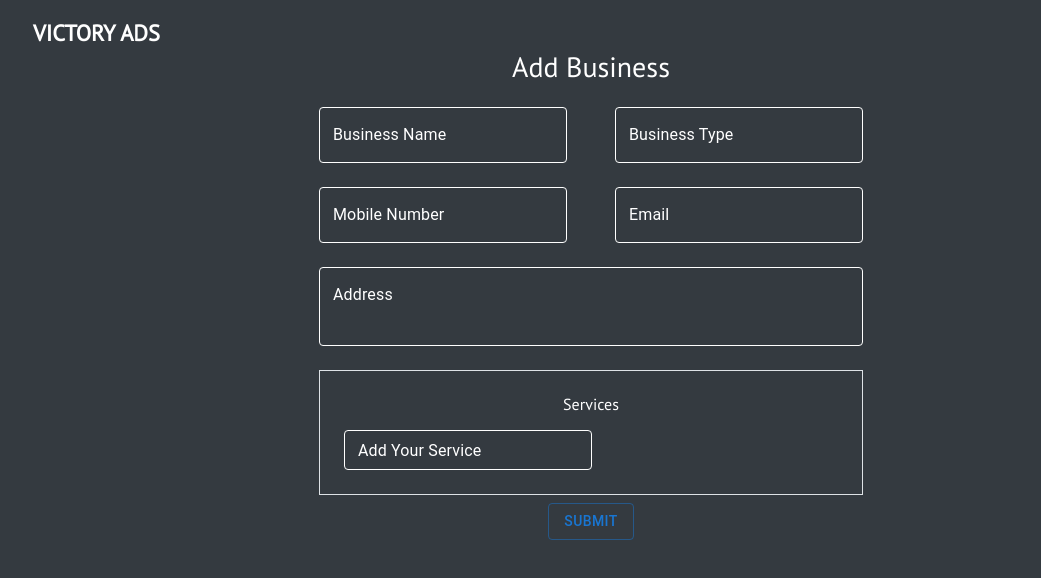
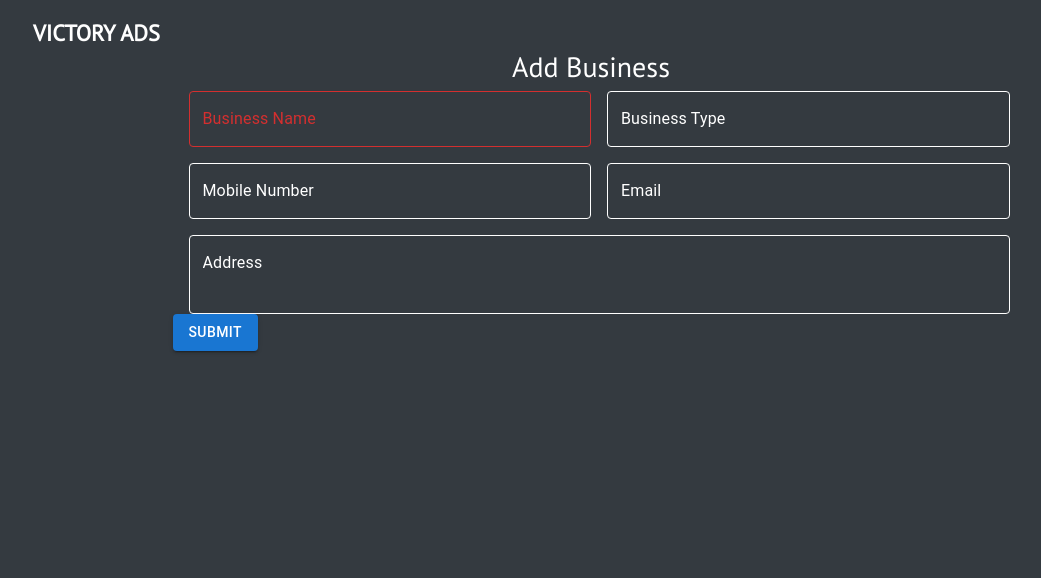
Before and after one commit to dasavarambharadwaj/victory-ads-ui, a React (Create React App) app: page /create in a window 1280 px wide. Shown: the top 578 px of the page, without its empty margins (49-1090 px from the left). Built offline with nearby package versions, Linux system fonts and the light colour scheme.

Commit message:
add form change

```diff
--- a/src/pages/AddBusiness/index.js
+++ b/src/pages/AddBusiness/index.js
@@ -1,7 +1,6 @@
-import TextField from "@mui/material/TextField";
-import Box from "@mui/material/Box";
-import Button from "@mui/material/Button";
-import Stack from "@mui/material/Stack";
+import { TextField, Button, Box, Grid, Paper } from "@mui/material";
+import { styled } from "@mui/material/styles";
+
 import { useState } from "react";
 
 function AddBusiness() {
@@ -10,9 +9,16 @@ function AddBusiness() {
   const [mobileNumber, setMobileNumber] = useState("");
   const [email, setEmail] = useState("");
   const [address, setAddress] = useState("");
+  const [errors, setErrors] = useState({ err: "" });
 
   const handleSubmit = (e) => {
     e.preventDefault();
+    if (businessName === "") {
+      let err = errors;
+      err.businessName = "value is required";
+    }
+    console.log("hello");
+
     const customer = {
       businessName,
       businessType,
@@ -20,56 +26,90 @@ function AddBusiness() {
       email,
       address,
     };
-
-
+  };
+  const checkRequiredValidations = (value, key) => {
+    const err = errors;
+    if (value === "") {
+      err[key] = "value is required";
+      setErrors(err);
+    } else {
+      err[key] = "";
+      setErrors(err);
+    }
   };
   return (
     <>
       <h3 className="text-center">Add Business</h3>
-      <div className="d-flex justify-content-center">
-        <form className="d-flex mt-3 flex-column">
-          <div className="d-flex justify-content-around mb-4 gap-5">
+      <form onSubmit={handleSubmit} autocomplete="off">
+        <Grid
+          container
+          // maxWidth="sm"
+          // text-center
+          spacing={2}
+          className="w-75 mx-auto"
+          // direction="row"
+          // justifyContent="center"
+          // alignItems="center"
+        >
+          <Grid item xs={12} md={6}>
             <TextField
+              autoCompleteOff
+              error={errors["businessName"] !== ""}
               id="outlined-basic"
-              className="white-field"
+              className="white-field w-100"
               label="Business Name"
               variant="outlined"
+              name="businessName"
               value={businessName}
-              onChange={(e) => setBusinessName(e.target.value)}
+              helperText={errors.businessName}
+              onChange={(e) => {
+                setBusinessName(e.target.value);
+                checkRequiredValidations(e.target.value, e.target.name);
+              }}
             />
+          </Grid>
+          <Grid item xs={12} md={6}>
             <TextField
+              // error
               id="outlined-basic"
               label="Business Type"
               variant="outlined"
-              className="white-field"
+              className="white-field w-100"
+              name="businessType"
               value={businessType}
-              onChange={(e) => setBusinessType(this.target.value)}
+              onChange={(e) => setBusinessType(e.target.value)}
             />
-          </div>
-          <div className="d-flex justify-content-around mb-4 gap-5">
+          </Grid>
+          <Grid item xs={12} md={6}>
             <TextField
+              // error
+
               id="outlined-basic"
-              className="white-field"
+              className="white-field w-100"
               label="Mobile Number"
               variant="outlined"
               type="number"
               value={mobileNumber}
-              onChange={(e) => setMobileNumber(this.target.value)}
+              onChange={(e) => setMobileNumber(e.target.value)}
             />
+          </Grid>
+          <Grid item xs={12} md={6}>
             <TextField
+              // error
               id="outlined-basic"
-              className="white-field"
+              className="white-field w-100"
               label="Email"
               variant="outlined"
               value={email}
               onChange={(e) => setEmail(e.target.value)}
             />
-          </div>
-          <div className="d-flex justify-content-around mb-4">
+          </Grid>
+          <Grid item xs={12} md={12}>
             <TextField
+              // error
               fullWidth
               id="outlined-basic"
-              className="white-field"
+              className="white-field w-100"
               label="Address"
               variant="outlined"
               multiline
@@ -77,26 +117,12 @@ function AddBusiness() {
               value={address}
               onChange={(e) => setAddress(e.target.value)}
             />
-          </div>
-          <div className="border p-4 mb-2">
-            {/* <Stack direction="row" spacing={8}> */}
-            <h6 className="text-center mb-3">Services</h6>
-            <TextField
-              id="outlined-basic"
-              className="white-field"
-              label="Add Your Service"
-              variant="outlined"
-              size="small"
-            />
-            {/* </Stack> */}
-          </div>
-          <div className="text-center">
-            <Button variant="outlined" onClick={handleSubmit}>
-              Submit
-            </Button>
-          </div>
-        </form>
-      </div>
+          </Grid>
+          <Button variant="contained" color="primary" type="submit">
+            Submit
+          </Button>
+        </Grid>
+      </form>
     </>
   );
 }
--- a/src/services/apiServices.js
+++ b/src/services/apiServices.js
@@ -13,16 +13,13 @@ class ApiServices {
 
   async post(url, payload) {
     try {
-      await axios.post(url,
-      {
-        method: "POST",
+      await axios.post(url, {
         headers: { "content-Type": "application/json" },
         body: JSON.stringify(payload),
-      })
+      });
     } catch (error) {
-      console.Error(error)
+      console.Error(error);
     }
-
   }
 }
 export default ApiServices;
```
